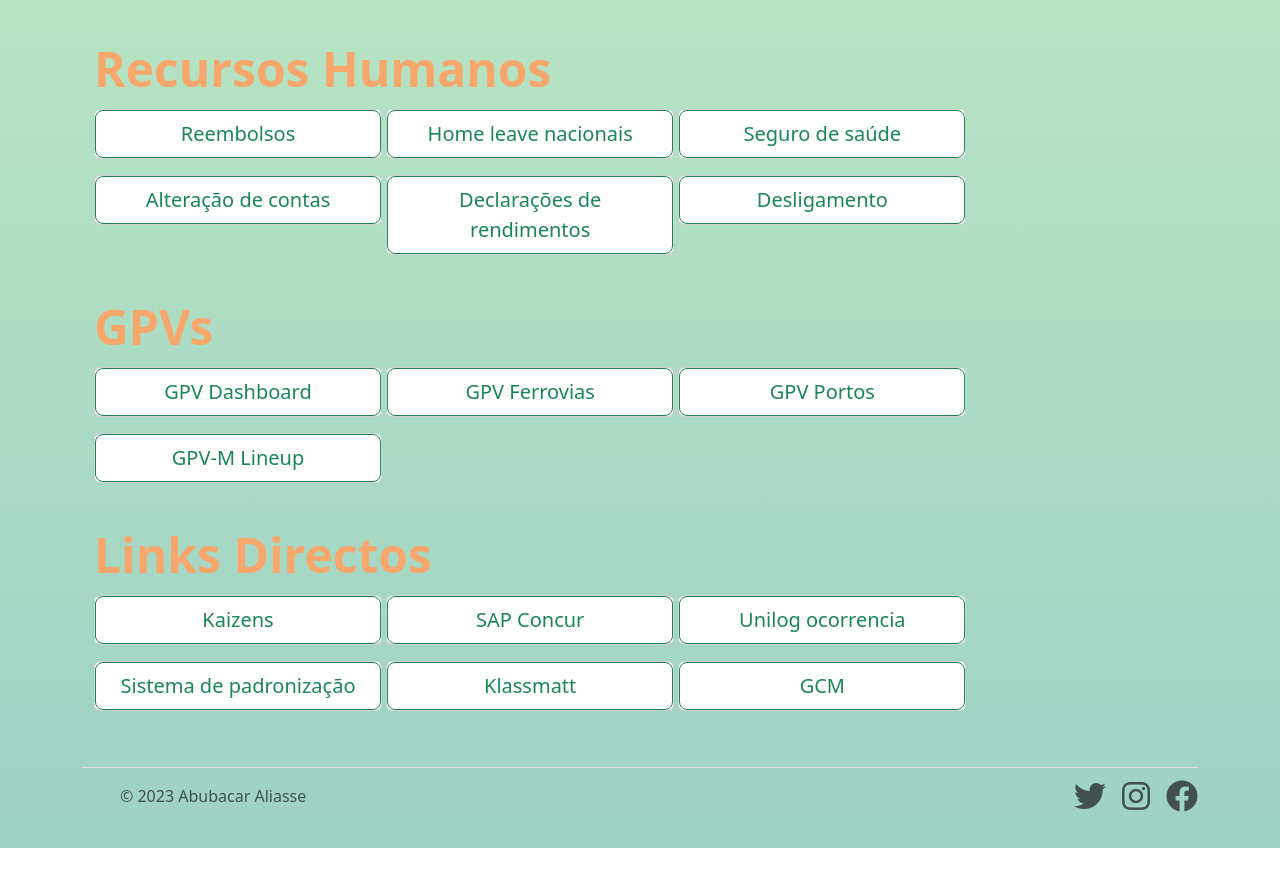
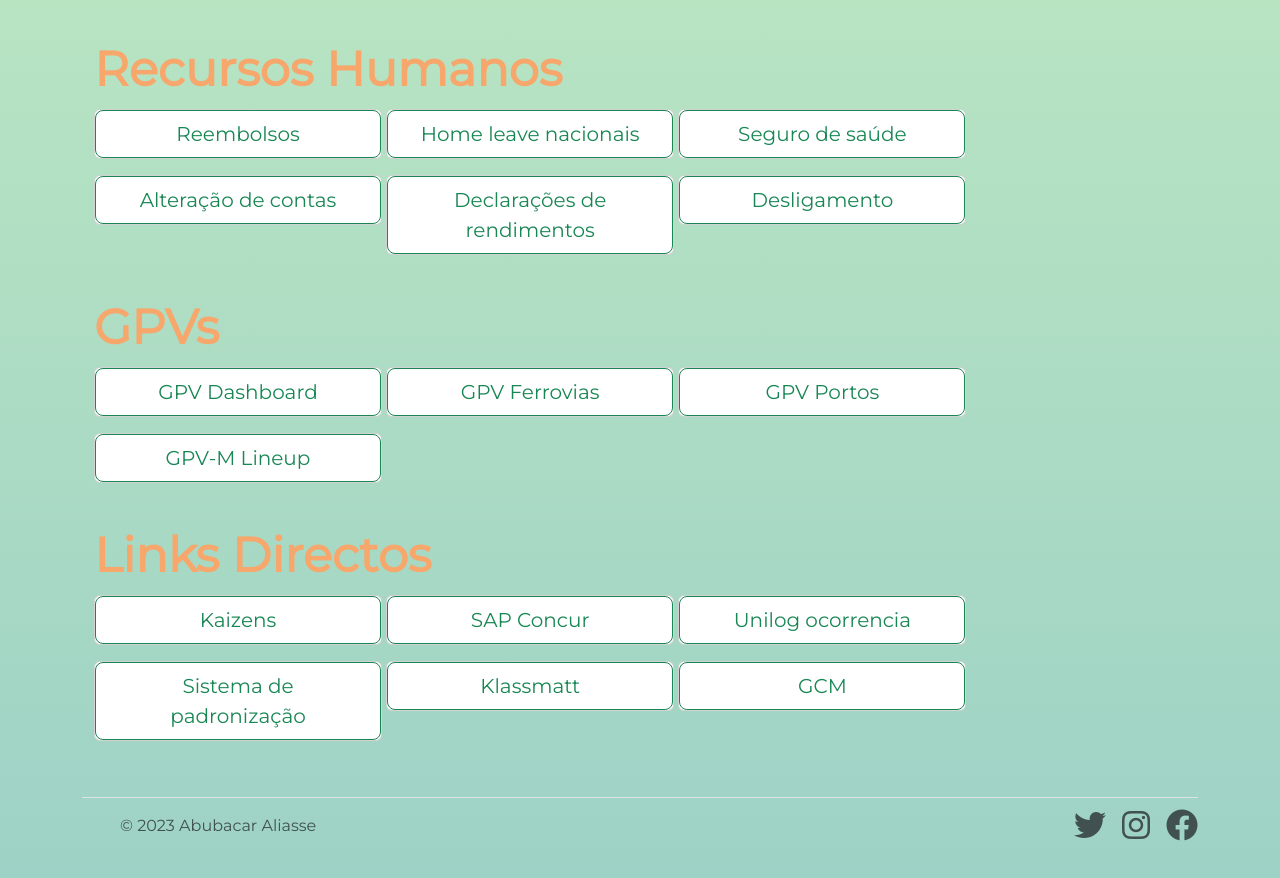
Before and after one commit to abubacar-aliasse/Netware, a plain HTML site: page index.html in a window 1280 px wide. Shown: the part 843-1721 px from the top of the page. Before the commit the page ends 1691 px from the top, so only its background shows below. Drawn offline with nearby package versions, Linux system fonts and the light colour scheme.

Commit message:
Add files via upload

```diff
--- a/css/style.css
+++ b/css/style.css
@@ -1,5 +1,6 @@
 body{
-    background: linear-gradient(#D0F5BE,#9ED2C6)
+    background: linear-gradient(#D0F5BE,#9ED2C6);
+    font-family: 'Montserrat', sans-serif;
 }
 
 h1{
--- a/index.html
+++ b/index.html
@@ -5,15 +5,23 @@
   <meta charset="UTF-8">
   <meta name="viewport" content="width=device-width, initial-scale=1.0">
   <title>Netware</title>
+  <!-- Bootstrap CSS-->
   <link href="https://cdn.jsdelivr.net/npm/bootstrap@5.3.0/dist/css/bootstrap.min.css" rel="stylesheet"
     integrity="sha384-9ndCyUaIbzAi2FUVXJi0CjmCapSmO7SnpJef0486qhLnuZ2cdeRhO02iuK6FUUVM" crossorigin="anonymous">
+  <!--Bootstrap js  -->
   <script src="https://cdn.jsdelivr.net/npm/bootstrap@5.3.0/dist/js/bootstrap.bundle.min.js"
     integrity="sha384-geWF76RCwLtnZ8qwWowPQNguL3RmwHVBC9FhGdlKrxdiJJigb/j/68SIy3Te4Bkz"
     crossorigin="anonymous"></script>
+  <!-- Font Awesome -->
   <link rel="stylesheet" href="https://cdnjs.cloudflare.com/ajax/libs/font-awesome/6.4.0/css/all.min.css"
     integrity="sha512-iecdLmaskl7CVkqkXNQ/ZH/XLlvWZOJyj7Yy7tcenmpD1ypASozpmT/E0iPtmFIB46ZmdtAc9eNBvH0H/ZpiBw=="
     crossorigin="anonymous" referrerpolicy="no-referrer" />
-    <link rel="stylesheet" href="./css/style.css">
+  <!-- Fonts -->
+  <link rel="preconnect" href="https://fonts.googleapis.com">
+  <link rel="preconnect" href="https://fonts.gstatic.com" crossorigin>
+  <link href="https://fonts.googleapis.com/css2?family=Montserrat&display=swap" rel="stylesheet">
+  <!-- CSS -->
+  <link rel="stylesheet" href="./css/style.css">
 </head>
 
 <body>
@@ -42,8 +50,8 @@
             <a href="https://www.vulcaninternational.com"
               class="btn btn-lg  btn-success d-inline-flex align-items-start" target="_blank">Vulcan
               Moçambique</a>
-            <a href="https://nacalalogistics.com"
-              class="btn btn-lg btn-success  d-inline-flex align-items-start" target="_blank">Nacala
+            <a href="https://nacalalogistics.com" class="btn btn-lg btn-success  d-inline-flex align-items-start"
+              target="_blank">Nacala
               Logistics</a>
           </div>
         </div>
@@ -60,18 +68,18 @@
           <a href="https://vale.service-now.com/sp" class="btn btn-lg btn-outline-success" target="_blank">Vale Support
             Center</a>
         </div>
-        <div class="card mb-3 d-inline-flex" style="width: 18rem;" >
+        <div class="card mb-3 d-inline-flex" style="width: 18rem;">
           <a href="https://vale.service-now.com" class="btn  btn-lg  btn-outline-success" target="_blank">Field
             Service</a>
         </div>
         <div class="card mb-3 d-inline-flex" style="width: 18rem;">
-          <a href="https://vale.service-now.com/sp?id=vc&sys_id=1"
-            class="btn  btn-lg  btn-outline-success" target="_blank">Reportar
+          <a href="https://vale.service-now.com/sp?id=vc&sys_id=1" class="btn  btn-lg  btn-outline-success"
+            target="_blank">Reportar
             Incidente</a>
         </div>
         <div class="card mb-3 d-inline-flex" style="width: 18rem;">
-          <a href="http://172.23.83.115:8023/UserPanel/default.asp"
-            class="btn btn-lg  btn-outline-success" target="_blank">User
+          <a href="http://172.23.83.115:8023/UserPanel/default.asp" class="btn btn-lg  btn-outline-success"
+            target="_blank">User
             Panel</a>
         </div>
         <div class="card mb-3 d-inline-flex" style="width: 18rem;">
@@ -87,14 +95,12 @@
 
         <div class="card mb-3 d-inline-flex" style="width: 18rem;">
           <a href="https://vale.service-now.com/sp?id=sc_cat_item&sys_id=9f4c87421bb18150fe33da8ee54bcb72&sysparm_category=91c5bad71b49a810fe33da8ee54bcb32"
-            class="btn  btn-lg  btn-outline-success"
-            target="_blank">Criar/Modificar/Terminar conta de usuario</a>
+            class="btn  btn-lg  btn-outline-success" target="_blank">Criar/Modificar/Terminar conta de usuario</a>
         </div>
 
         <div class="card mb-3 d-inline-flex" style="width: 18rem;">
           <a href="https://vale.service-now.com/sp?id=sc_cat_item&sys_id=a8eea0b21b35a010fe33da8ee54bcb21"
-            class="btn  btn-lg  btn-outline-success "
-            target="_blank">Criar/Terminar acesso a sistemas</a>
+            class="btn  btn-lg  btn-outline-success " target="_blank">Criar/Terminar acesso a sistemas</a>
         </div>
         <div class="card mb-3 d-inline-flex " style="width: 18rem;">
           <a href="https://vale.service-now.com/sp?id=sc_cat_item&sys_id=529cbc7b1bdeac10fe33da8ee54bcb5b&sysparm_category=91c5bad71b49a810fe33da8ee54bcb32"
@@ -109,26 +115,28 @@
       <div class="col-lg-12">
         <h2 class="display-5 fw-bold lh-1 mb-3">Recursos Humanos </h2>
         <div class="card mb-3 d-inline-flex" style="width: 18rem;">
-          <a href="https://forms.office.com/r/nPk7G6Wskh" class="btn btn-lg btn-outline-success" target="_blank">Reembolsos</a>
-        </div>
-        <div class="card mb-3 d-inline-flex" style="width: 18rem;" >
-          <a href="https://forms.office.com/r/Ygp8XKRQMC" class="btn  btn-lg  btn-outline-success" target="_blank">Home leave nacionais</a>
+          <a href="https://forms.office.com/r/nPk7G6Wskh" class="btn btn-lg btn-outline-success"
+            target="_blank">Reembolsos</a>
         </div>
         <div class="card mb-3 d-inline-flex" style="width: 18rem;">
-          <a href="https://forms.office.com/r/iJ6pHru5yD"
-            class="btn  btn-lg  btn-outline-success" target="_blank">Seguro de saúde</a>
+          <a href="https://forms.office.com/r/Ygp8XKRQMC" class="btn  btn-lg  btn-outline-success" target="_blank">Home
+            leave nacionais</a>
         </div>
         <div class="card mb-3 d-inline-flex" style="width: 18rem;">
-          <a href="https://forms.office.com/r/cG9GxWNQhg"
-            class="btn btn-lg  btn-outline-success" target="_blank">Alteração de contas</a>
+          <a href="https://forms.office.com/r/iJ6pHru5yD" class="btn  btn-lg  btn-outline-success"
+            target="_blank">Seguro de saúde</a>
         </div>
         <div class="card mb-3 d-inline-flex" style="width: 18rem;">
-          <a href="https://forms.office.com/r/PAKyq7N21Z"
-            class="btn  btn-lg   btn-outline-success " target="_blank">Declarações de rendimentos</a>
+          <a href="https://forms.office.com/r/cG9GxWNQhg" class="btn btn-lg  btn-outline-success"
+            target="_blank">Alteração de contas</a>
+        </div>
+        <div class="card mb-3 d-inline-flex" style="width: 18rem;">
+          <a href="https://forms.office.com/r/PAKyq7N21Z" class="btn  btn-lg   btn-outline-success "
+            target="_blank">Declarações de rendimentos</a>
         </div>
         <div class="card mb-3  d-inline-flex" style="width: 18rem;">
-          <a href="https://forms.office.com/r/JT9tXh2x8V"
-            class="btn  btn-lg  btn-outline-success" target="_blank">Desligamento</a>
+          <a href="https://forms.office.com/r/JT9tXh2x8V" class="btn  btn-lg  btn-outline-success"
+            target="_blank">Desligamento</a>
         </div>
       </div>
   </section>
@@ -140,16 +148,17 @@
         <div class="card mb-3 d-inline-flex" style="width: 18rem;">
           <a href="http://gpv/dashboard" class="btn btn-lg btn-outline-success" target="_blank">GPV Dashboard</a>
         </div>
-        <div class="card mb-3 d-inline-flex" style="width: 18rem;" >
-          <a href="http://gpvf/operacao/login/loginPage.xhtml" class="btn  btn-lg  btn-outline-success" target="_blank">GPV Ferrovias</a>
+        <div class="card mb-3 d-inline-flex" style="width: 18rem;">
+          <a href="http://gpvf/operacao/login/loginPage.xhtml" class="btn  btn-lg  btn-outline-success"
+            target="_blank">GPV Ferrovias</a>
         </div>
         <div class="card mb-3 d-inline-flex" style="width: 18rem;">
-          <a href="https://ids-prd.valeglobal.net"
-            class="btn  btn-lg  btn-outline-success" target="_blank">GPV Portos</a>
+          <a href="https://ids-prd.valeglobal.net" class="btn  btn-lg  btn-outline-success" target="_blank">GPV
+            Portos</a>
         </div>
         <div class="card mb-3 d-inline-flex" style="width: 18rem;">
-          <a href="https://gpvm.valenet.valeglobal.net/lineup"
-            class="btn btn-lg  btn-outline-success" target="_blank">GPV-M Lineup</a>
+          <a href="https://gpvm.valenet.valeglobal.net/lineup" class="btn btn-lg  btn-outline-success"
+            target="_blank">GPV-M Lineup</a>
         </div>
       </div>
   </section>
@@ -159,26 +168,27 @@
       <div class="col-lg-12">
         <h2 class="display-5 fw-bold lh-1 mb-3">Links Directos</h2>
         <div class="card mb-3 d-inline-flex" style="width: 18rem;">
-          <a href="https://apps.powerapps.com/play/e/default-7893571b-6c2c-4cef-b4da-7d4b266a0626/a/7d1e927f-4c5b-4333-a4bd-1d45b144767c?tenantId=7893571b-6c2c-4cef-b4da-7d4b266a0626" class="btn btn-lg btn-outline-success" target="_blank">Kaizens</a>
-        </div>
-        <div class="card mb-3 d-inline-flex" style="width: 18rem;" >
-          <a href="https://www.concursolutions.com/nui/signin" class="btn  btn-lg  btn-outline-success" target="_blank">SAP Concur</a>
+          <a href="https://apps.powerapps.com/play/e/default-7893571b-6c2c-4cef-b4da-7d4b266a0626/a/7d1e927f-4c5b-4333-a4bd-1d45b144767c?tenantId=7893571b-6c2c-4cef-b4da-7d4b266a0626"
+            class="btn btn-lg btn-outline-success" target="_blank">Kaizens</a>
         </div>
         <div class="card mb-3 d-inline-flex" style="width: 18rem;">
-          <a href="http://unilog_ocorrenciamz/unilog_ocorrencia/"
-            class="btn  btn-lg  btn-outline-success" target="_blank">Unilog ocorrencia</a>
+          <a href="https://www.concursolutions.com/nui/signin" class="btn  btn-lg  btn-outline-success"
+            target="_blank">SAP Concur</a>
+        </div>
+        <div class="card mb-3 d-inline-flex" style="width: 18rem;">
+          <a href="http://unilog_ocorrenciamz/unilog_ocorrencia/" class="btn  btn-lg  btn-outline-success"
+            target="_blank">Unilog ocorrencia</a>
         </div>
         <div class="card mb-3 d-inline-flex" style="width: 18rem;">
           <a href="https://apps.powerapps.com/play/e/default-7893571b-6c2c-4cef-b4da-7d4b266a0626/a/8d879fe5-1ba0-43ab-bce4-b2bcd99829da?tenantId=7893571b-6c2c-4cef-b4da-7d4b266a0626"
             class="btn btn-lg  btn-outline-success" target="_blank">Sistema de padronização</a>
         </div>
         <div class="card mb-3 d-inline-flex" style="width: 18rem;">
-          <a href="http://vale.klassmatt.com.br/"
-            class="btn  btn-lg  btn-outline-success" target="_blank">Klassmatt</a>
+          <a href="http://vale.klassmatt.com.br/" class="btn  btn-lg  btn-outline-success" target="_blank">Klassmatt</a>
         </div>
         <div class="card mb-3 d-inline-flex" style="width: 18rem;">
-          <a href="https://gestaodeprontuario.valedigital.io/"
-            class="btn  btn-lg  btn-outline-success" target="_blank">GCM</a>
+          <a href="https://gestaodeprontuario.valedigital.io/" class="btn  btn-lg  btn-outline-success"
+            target="_blank">GCM</a>
         </div>
       </div>
   </section>
@@ -188,15 +198,20 @@
       <footer class="d-flex flex-wrap justify-content-between align-items-center py-3 my-4 border-top">
         <div class="col-md-4 d-flex align-items-center">
           <a href="/" class="mb-3 me-2 mb-md-0 text-body-secondary text-decoration-none lh-1">
-            <svg class="bi" width="30" height="24"><use xlink:href="#bootstrap"></use></svg>
+            <svg class="bi" width="30" height="24">
+              <use xlink:href="#bootstrap"></use>
+            </svg>
           </a>
           <span class="mb-3 mb-md-0 text-body-secondary">© 2023 Abubacar Aliasse</span>
         </div>
 
         <ul class="nav col-md-4 justify-content-end list-unstyled d-flex">
-          <li class="ms-3"><a class="text-body-secondary" href="#"><i class="fa-brands fa-twitter fa-beat fa-2xl"></i></a></li>
-          <li class="ms-3"><a class="text-body-secondary" href="#"><i class="fa-brands fa-instagram fa-beat fa-2xl"></i></a></li>
-          <li class="ms-3"><a class="text-body-secondary" href="#"><i class="fa-brands fa-facebook fa-beat fa-2xl"></i></a></li>
+          <li class="ms-3"><a class="text-body-secondary" href="#"><i
+                class="fa-brands fa-twitter fa-beat fa-2xl"></i></a></li>
+          <li class="ms-3"><a class="text-body-secondary" href="#"><i
+                class="fa-brands fa-instagram fa-beat fa-2xl"></i></a></li>
+          <li class="ms-3"><a class="text-body-secondary" href="#"><i
+                class="fa-brands fa-facebook fa-beat fa-2xl"></i></a></li>
         </ul>
       </footer>
     </div>
```
